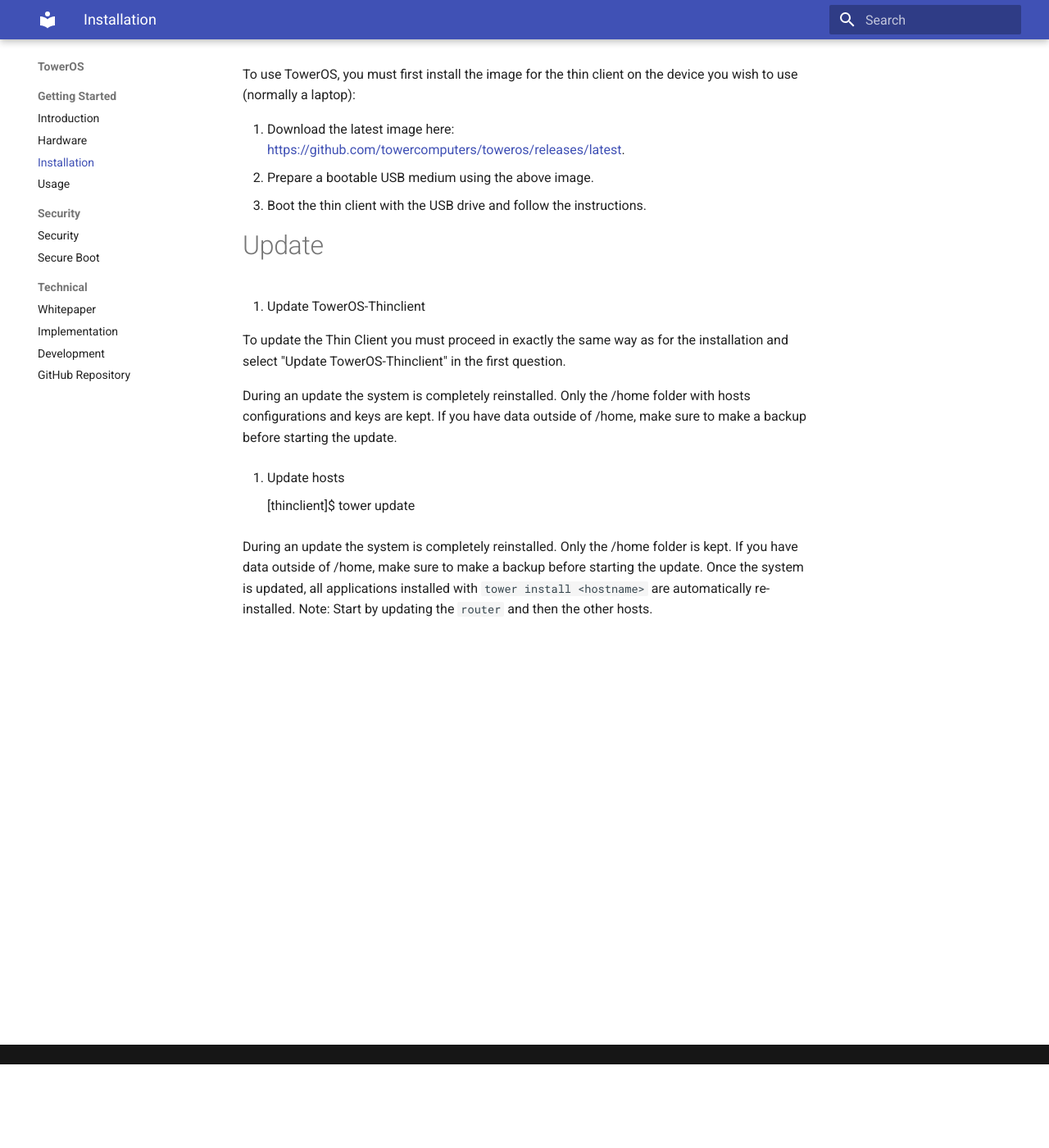
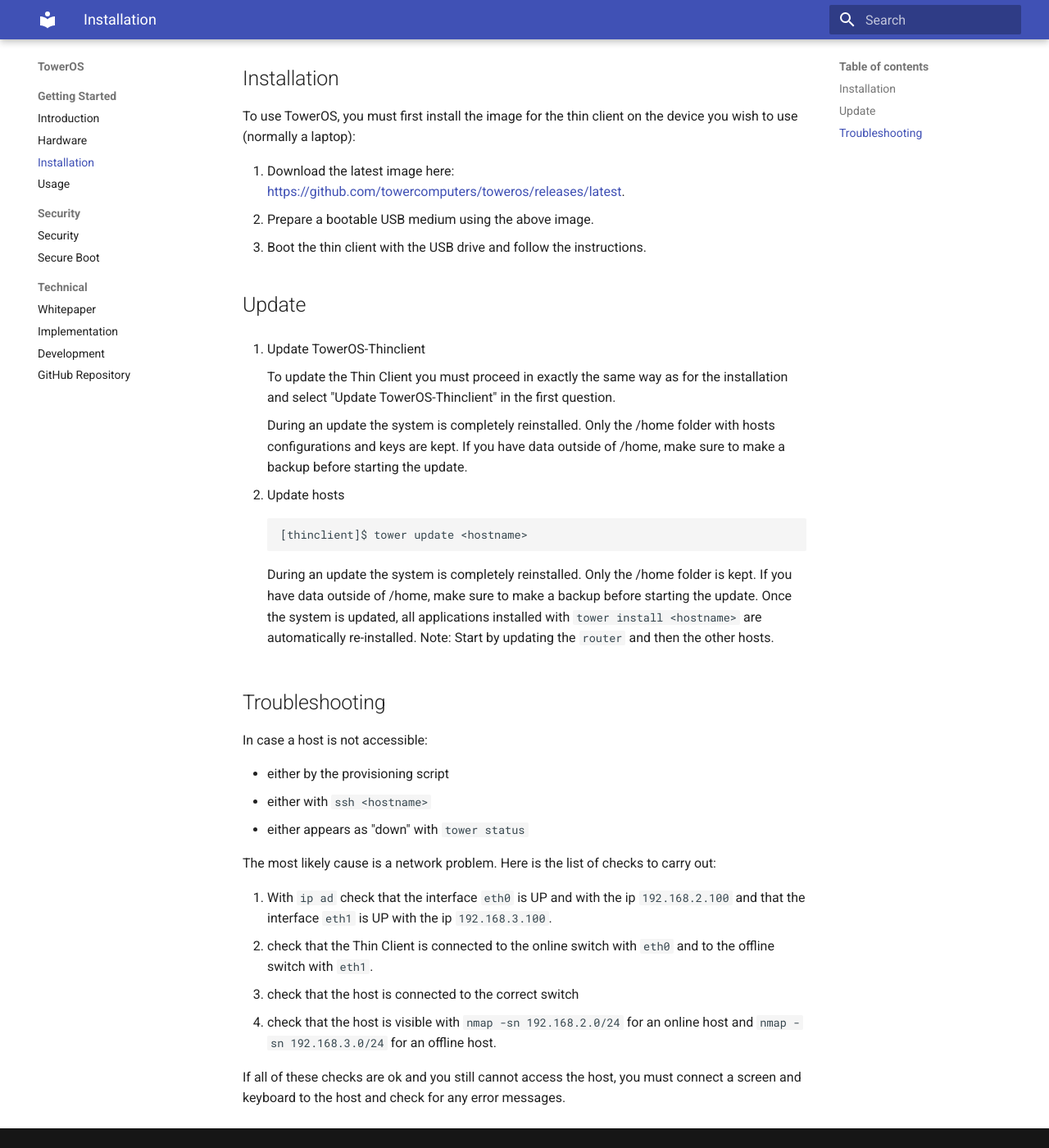
Before and after one commit to towercomputers/toweros, an MkDocs documentation site: the page built from docs/src/installation.md, in a window 1280 px wide and 1400 px high, scrolled down 102 px. Shown: the whole window at 82% size. Built offline with MkDocs 1.6.1 and Material for MkDocs 9.7.7, drawn with Linux system fonts in a browser that asks for light colours.

Commit message:
add Troubleshooting in docs

```diff
--- a/docs/src/installation.md
+++ b/docs/src/installation.md
@@ -1,4 +1,4 @@
-# Installation
+## Installation
 
 To use TowerOS, you must first install the image for the thin client on the device you wish to use (normally a laptop):
 
@@ -6,18 +6,35 @@
 2. Prepare a bootable USB medium using the above image.
 3. Boot the thin client with the USB drive and follow the instructions.
 
-# Update
+## Update
 
 1. Update TowerOS-Thinclient
 
-To update the Thin Client you must proceed in exactly the same way as for the installation and select "Update TowerOS-Thinclient" in the first question.
+    To update the Thin Client you must proceed in exactly the same way as for the installation and select "Update TowerOS-Thinclient" in the first question.
 
-During an update the system is completely reinstalled. Only the /home folder with hosts configurations and keys are kept. If you have data outside of /home, make sure to make a backup before starting the update.
+    During an update the system is completely reinstalled. Only the /home folder with hosts configurations and keys are kept. If you have data outside of /home, make sure to make a backup before starting the update.
 
 2. Update hosts
 
-    [thinclient]$ tower update <hostname>
+        [thinclient]$ tower update <hostname>
 
-During an update the system is completely reinstalled. Only the /home folder is kept. If you have data outside of /home, make sure to make a backup before starting the update.
-Once the system is updated, all applications installed with `tower install <hostname>` are automatically re-installed.
-Note: Start by updating the `router` and then the other hosts.
+    During an update the system is completely reinstalled. Only the /home folder is kept. If you have data outside of /home, make sure to make a backup before starting the update.
+    Once the system is updated, all applications installed with `tower install <hostname>` are automatically re-installed.
+    Note: Start by updating the `router` and then the other hosts.
+
+## Troubleshooting
+
+In case a host is not accessible:
+
+- either by the provisioning script
+- either with `ssh <hostname>`
+- either appears as "down" with `tower status`
+
+The most likely cause is a network problem. Here is the list of checks to carry out:
+
+1. With `ip ad` check that the interface `eth0` is UP and with the ip `192.168.2.100` and that the interface `eth1` is UP with the ip `192.168.3.100`.
+1. check that the Thin Client is connected to the online switch with `eth0` and to the offline switch with `eth1`.
+1. check that the host is connected to the correct switch
+1. check that the host is visible with `nmap -sn 192.168.2.0/24` for an online host and `nmap -sn 192.168.3.0/24` for an offline host.
+
+If all of these checks are ok and you still cannot access the host, you must connect a screen and keyboard to the host and check for any error messages.
```
